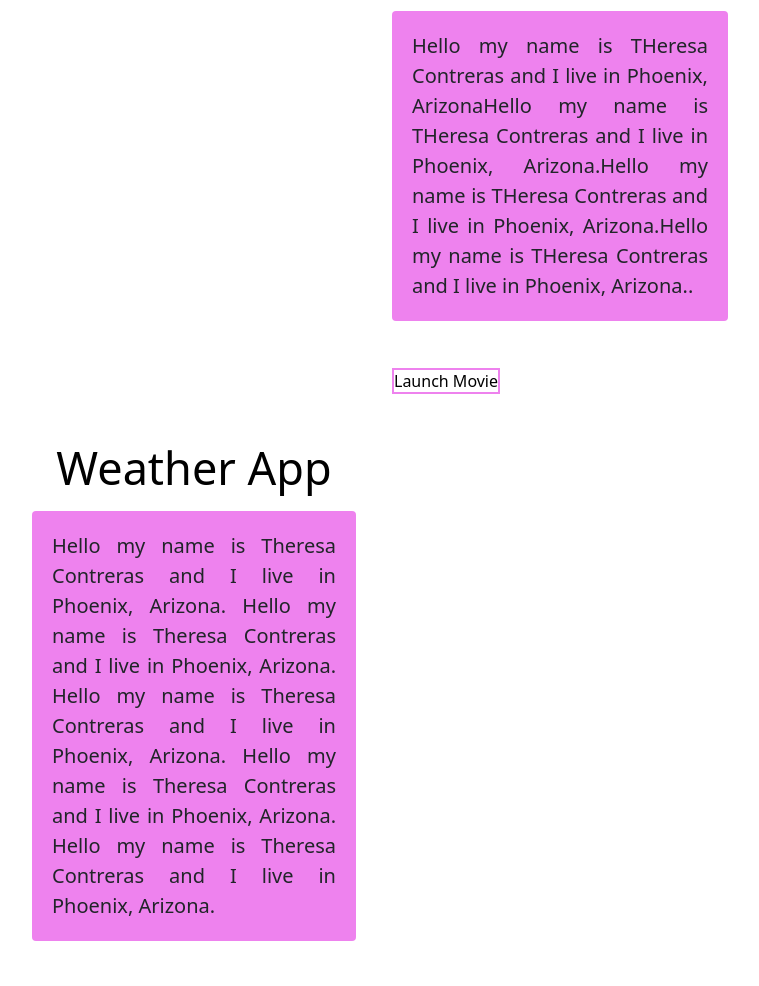
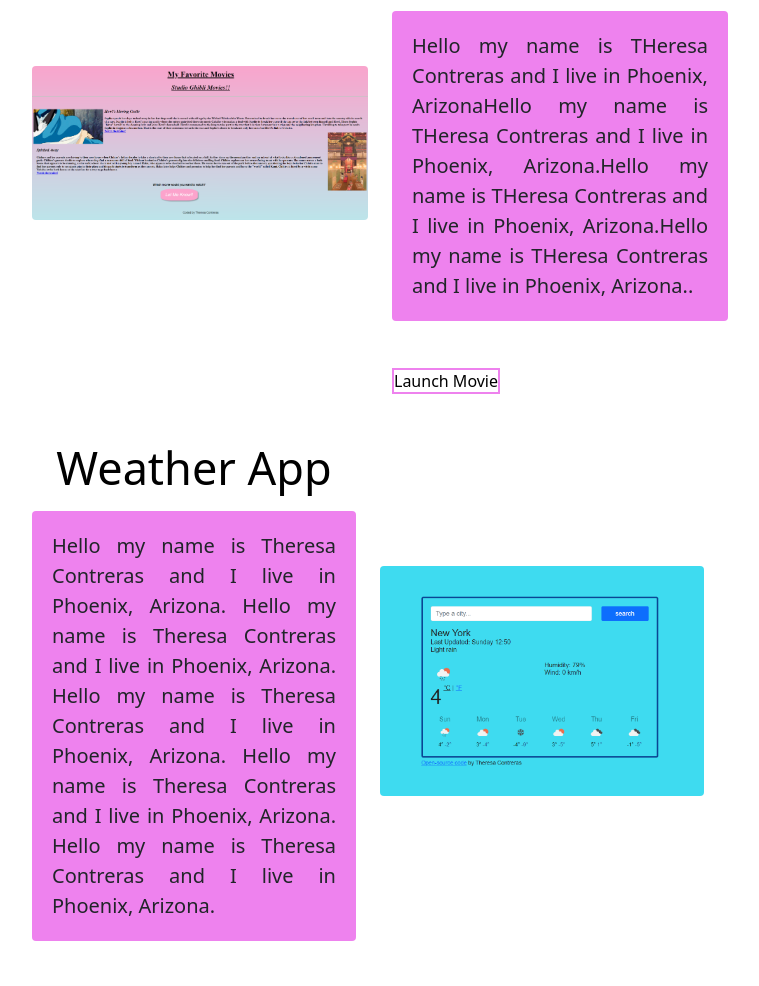
Before and after one commit to Theresa1897/Res_1_HW, a plain HTML site: page index.html in a window 1280 px wide. Shown: the part 515-1501 px from the top of the page, without its empty margins (260-1019 px from the left). Drawn offline with nearby package versions, Linux system fonts and the light colour scheme.

Commit message:
home image update

```diff
--- a/index.html
+++ b/index.html
@@ -59,7 +59,7 @@
     <div class= "container">
       <div class="row">
         <div class= "col-md-6">
-          <img src="images/MP_image.png" alt="Movie page image" class="d-block d-sm-none img-fluid rounded">
+          <img src="images/MP_image.png" alt="Movie page image" class="img-fluid rounded">
         </div>
         <div class= "col-md-6">
           <h2 class= "mb-3">Movie App</h2>
@@ -83,7 +83,7 @@
             </div>
           </div>
           <div class= "col-md-6">
-            <img src= "images/WA_image.png" alt="Weather App page image" class= "d-block d-sm-none img-fluid rounded">
+            <img src= "images/WA_image.png" alt="Weather App page image" class= "img-fluid rounded">
           </div>
         </div>
         </div>
```
